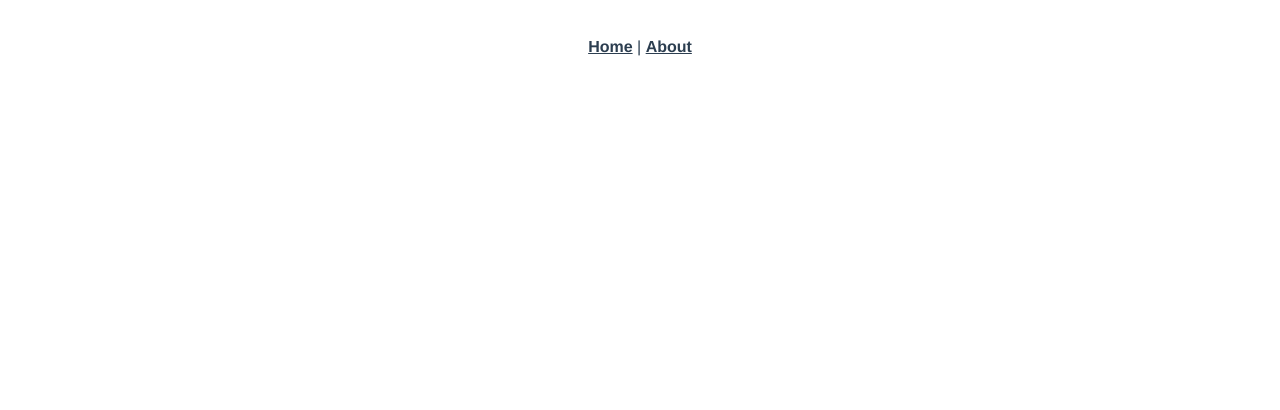
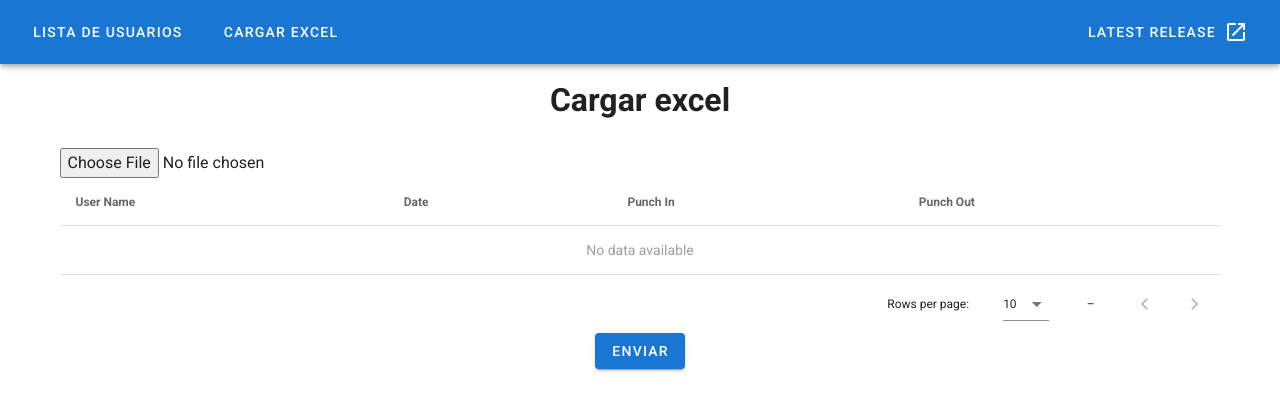
Before and after one commit to UriGood/vue-exce-vuetify, a Vue app: page /upload-excel in a window 1280 px wide. Shown: the top 410 px of the page. Built offline with nearby package versions, Linux system fonts and the light colour scheme.

Commit message:
first commit

```diff
--- a/public/index.html
+++ b/public/index.html
@@ -1,17 +1,27 @@
 <!DOCTYPE html>
-<html lang="">
+<html lang="en">
+
 <head>
   <meta charset="utf-8">
   <meta http-equiv="X-UA-Compatible" content="IE=edge">
   <meta name="viewport" content="width=device-width,initial-scale=1.0">
   <link rel="icon" href="<%= BASE_URL %>favicon.ico">
-    <title><%= htmlWebpackPlugin.options.title %></title>
+  <title>
+    <%= htmlWebpackPlugin.options.title %>
+  </title>
+  <link rel="stylesheet" href="https://fonts.googleapis.com/css?family=Roboto:100,300,400,500,700,900">
+  <link rel="stylesheet" href="https://cdn.jsdelivr.net/npm/@mdi/font@latest/css/materialdesignicons.min.css">
+  <script src="https://cdnjs.cloudflare.com/ajax/libs/xlsx/0.8.0/jszip.js"></script>
+  <script src="https://cdnjs.cloudflare.com/ajax/libs/xlsx/0.8.0/xlsx.js"></script>
 </head>
+
 <body>
   <noscript>
-      <strong>We're sorry but <%= htmlWebpackPlugin.options.title %> doesn't work properly without JavaScript enabled. Please enable it to continue.</strong>
+    <strong>We're sorry but <%= htmlWebpackPlugin.options.title %> doesn't work properly without JavaScript enabled.
+        Please enable it to continue.</strong>
   </noscript>
   <div id="app"></div>
   <!-- built files will be auto injected -->
 </body>
+
 </html>
--- a/src/App.vue
+++ b/src/App.vue
@@ -1,32 +1,38 @@
 <template>
-  <div id="app">
-    <nav>
-      <router-link to="/">Home</router-link> |
-      <router-link to="/about">About</router-link>
-    </nav>
-    <router-view/>
-  </div>
+  <v-app>
+    <v-app-bar app color="primary" dark>
+      <router-link :to="{ name: 'listusers' }">
+        <v-btn text>
+          <span class="mr-2">Lista de usuarios</span>
+        </v-btn>
+      </router-link>
+      <router-link :to="{ name: 'upload-excel' }">
+        <v-btn text>
+          <span class="mr-2">Cargar excel</span>
+        </v-btn>
+      </router-link>
+
+      <v-spacer></v-spacer>
+
+      <v-btn href="https://github.com/vuetifyjs/vuetify/releases/latest" target="_blank" text>
+        <span class="mr-2">Latest Release</span>
+        <v-icon>mdi-open-in-new</v-icon>
+      </v-btn>
+    </v-app-bar>
+
+    <v-main>
+      <router-view />
+    </v-main>
+  </v-app>
 </template>
 
-<style>
-#app {
-  font-family: Avenir, Helvetica, Arial, sans-serif;
-  -webkit-font-smoothing: antialiased;
-  -moz-osx-font-smoothing: grayscale;
-  text-align: center;
-  color: #2c3e50;
-}
+<script>
 
-nav {
-  padding: 30px;
-}
+export default {
+  name: 'App',
 
-nav a {
-  font-weight: bold;
-  color: #2c3e50;
-}
-
-nav a.router-link-exact-active {
-  color: #42b983;
-}
-</style>
+  data: () => ({
+    //
+  }),
+};
+</script>
--- a/src/main.js
+++ b/src/main.js
@@ -1,10 +1,12 @@
 import Vue from 'vue'
 import App from './App.vue'
 import router from './router'
+import vuetify from './plugins/vuetify'
 
 Vue.config.productionTip = false
 
 new Vue({
   router,
+  vuetify,
   render: h => h(App)
 }).$mount('#app')
--- /dev/null
+++ b/src/modules/excelUpload/pages/UploadExcel.vue
@@ -0,0 +1,69 @@
+<template>
+    <v-container>
+        <v-row>
+            <v-col>
+                <h1 class="text-center">Cargar excel </h1><br />
+                <!-- <v-file-input label="Selecciona tu archivo excel " @change="previewFiles" outlined dense></v-file-input> -->
+                <input type="file" @change="subirExcel" id="archivoExcel" />
+                <v-data-table :headers="cabecera" :items="arrayObjetos">
+
+                </v-data-table>
+                <div class="text-center">
+                    <v-btn color="primary" @click="inserRows">
+                        Enviar
+                    </v-btn>
+                </div>
+            </v-col>
+
+        </v-row>
+    </v-container>
+</template>
+<script>
+import axios from 'axios'
+import readXlsFile from 'read-excel-file'
+export default {
+    name: 'App',
+
+    data: () => ({
+        value: "",
+        excelData: null,
+        items: [],
+        cabecera: [
+            // { text: 'User Id', value: '0' },
+            { text: 'User Name', value: 'userName' },
+            { text: 'Date', value: 'date' },
+            { text: 'Punch In', value: 'punchIn' },
+            { text: 'Punch Out', value: 'punchOut' },
+        ],
+        arrayObjetos: []
+    }),
+    methods: {
+        subirExcel() {
+            const input = document.getElementById("archivoExcel");
+            readXlsFile(input.files[0]).then((rows) => {
+                this.items = rows
+                for (let i = 1; i < this.items.length; i++) {
+                    console.log(this.items[i][2]);
+                    this.arrayObjetos.push({
+                        userName: this.items[i][1],
+                        date: this.items[i][2],
+                        punchIn: this.items[i][3],
+                        punchOut: this.items[i][4]
+                    })
+                }
+
+            })
+        },
+        inserRows(body) {
+            axios
+                .post("http://18.224.73.103/api/users-multiple",body)
+                .then((result) => {
+                    console.log("registros insertados correctamente");
+                })
+                .catch((error)=>{
+                    console.log(error)
+                })
+        }
+    }
+};
+</script>
--- /dev/null
+++ b/src/modules/excelUpload/pages/UserDetails.vue
@@ -0,0 +1,3 @@
+<template>
+    <h1>Detalles de usuario</h1>
+</template>
--- /dev/null
+++ b/src/modules/excelUpload/pages/UsersList.vue
@@ -0,0 +1,50 @@
+<template>
+    <v-container>
+      <v-row>
+        <v-col>
+          <v-data-table :headers="headers" class="elevation-1"
+          :items="desserts"
+          ></v-data-table>
+        </v-col>
+        <!-- :items="desserts"  -->
+        <!-- :items-per-page="5"  -->
+      </v-row>
+
+    </v-container>
+  </template>
+
+  <script>
+  import axios from 'axios'
+  export default {
+    data() {
+      return {
+        headers: [
+          {
+            text: 'User ID',
+            sortable: false,
+            value: '_id',
+          },
+          { text: 'User Name', value: 'userName' },
+          { text: 'Date', value: 'date' },
+          { text: 'Punch In', value: 'punchIn' },
+          { text: 'Punch Out', value: 'punchOut' },
+
+        ],
+        desserts: [],
+      }
+    },
+    methods: {
+      getUsers() {
+        axios
+          .get("http://18.224.73.103/api/users")
+          .then((result) => {
+            this.desserts = result.data.data;
+          })
+
+      }
+    },
+    created() {
+      this.getUsers();
+    }
+  }
+  </script>
--- /dev/null
+++ b/src/plugins/vuetify.js
@@ -0,0 +1,7 @@
+import Vue from 'vue';
+import Vuetify from 'vuetify/lib/framework';
+
+Vue.use(Vuetify);
+
+export default new Vuetify({
+});
--- a/src/router/index.js
+++ b/src/router/index.js
@@ -1,14 +1,23 @@
 import Vue from 'vue'
 import VueRouter from 'vue-router'
-import HomeView from '../views/HomeView.vue'
+// import HomeView from '../views/HomeView.vue'
+
+import UploadExcel from '../modules/excelUpload/pages/UploadExcel'
+// import UserDetails from '../modules/excelUpload/pages/UserDetails'
+import UsersList from '../modules/excelUpload/pages/UsersList'
 
 Vue.use(VueRouter)
 
 const routes = [
   {
     path: '/',
-    name: 'home',
-    component: HomeView
+    name: 'listusers',
+    component: UsersList
+  },
+  {
+    path: '/upload-excel',
+    name: 'upload-excel',
+    component: UploadExcel
   },
   {
     path: '/about',
@@ -16,7 +25,7 @@ const routes = [
     // route level code-splitting
     // this generates a separate chunk (about.[hash].js) for this route
     // which is lazy-loaded when the route is visited.
-    component: () => import(/* webpackChunkName: "about" */ '../views/AboutView.vue')
+    component: () => import(/* webpackChunkName: "about" */ '../modules/excelUpload/pages/UserDetails')
   }
 ]
 
--- a/src/views/HomeView.vue
+++ b/src/views/HomeView.vue
@@ -1,18 +1,15 @@
 <template>
-  <div class="home">
-    <img alt="Vue logo" src="../assets/logo.png">
-    <HelloWorld msg="Welcome to Your Vue.js App"/>
-  </div>
+  <hello-world />
 </template>
 
 <script>
-// @ is an alias to /src
-import HelloWorld from '@/components/HelloWorld.vue'
+  import HelloWorld from '../components/HelloWorld'
 
-export default {
-  name: 'HomeView',
-  components: {
-    HelloWorld
+  export default {
+    name: 'Home',
+
+    components: {
+      HelloWorld,
+    },
   }
-}
 </script>
--- a/vue.config.js
+++ b/vue.config.js
@@ -1,4 +1,6 @@
 const { defineConfig } = require('@vue/cli-service')
 module.exports = defineConfig({
-  transpileDependencies: true
+  transpileDependencies: [
+    'vuetify'
+  ]
 })
```
Also changed, not shown: package.json (+9 -2 lines), src/components/HelloWorld.vue (+145 -52 lines), src/assets/logo.svg (added), 1 other file (tests, documents, lock files or other folders). Lines whose indentation alone changed are shown as unchanged.
